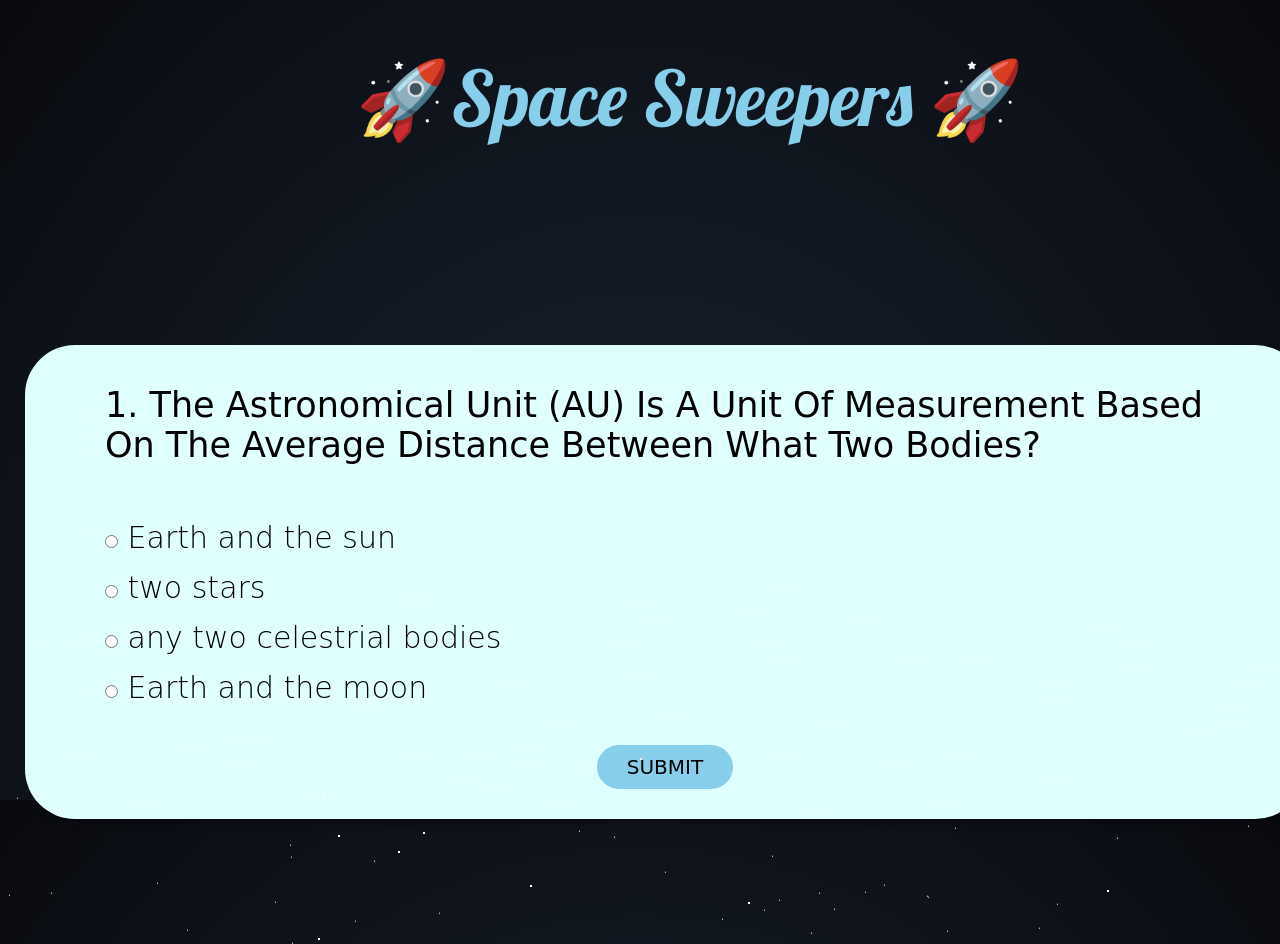
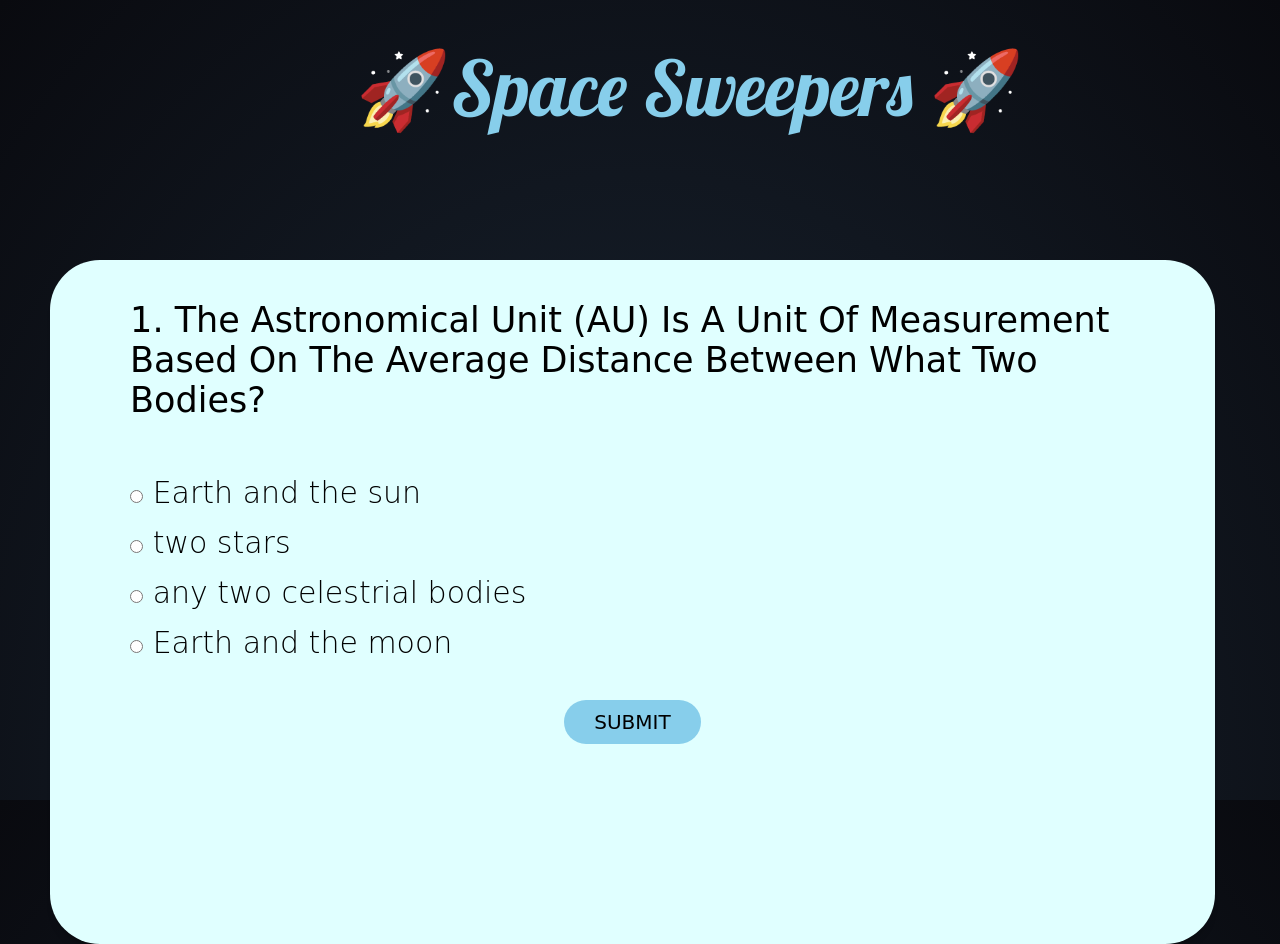
Before and after one commit to ast816/JS_Quiz_GDSC_IGDTUW, a plain HTML site: page index.html in a window 1280 px wide. Shown: the top 944 px of the page. Drawn offline with Linux system fonts and the light colour scheme.

Commit message:
changes to laptop devices

```diff
--- a/style.css
+++ b/style.css
@@ -349,7 +349,7 @@ input{
 #stars:after {
     content: '';
     position: absolute;
-    top: 2000px;
+    top: 20px;
     width: 1px;
     height: 1px;
     background: transparent;
@@ -734,13 +734,7 @@ input{
 
     .main-div{
         height: 100%;
-
-
     }
-
-
-
-
 
      .inner-div{
 
@@ -748,8 +742,36 @@ input{
 
 
     }
+  }
+
+
+     @media(min-width:1020px){
+
+    html{
+        overflow-x: hidden;
+        overflow-y: auto;
+    }
+  .abc{
+      margin-top: 40px;
+      margin-bottom: -90px;
+  }
+  .main-div{
+      width: 100%;
+      height: 100%;
+        margin-top: auto;
+
+  }
+      .inner-div{
+          height: 40%;
+          width: 91%;
+          display: flex;
+      flex-direction: column;
+      margin-bottom: 70%;
+      margin-top: 300px;
+      margin-right: 120px;
+
+    }
 
 
 
-
-  }
+      }
```
